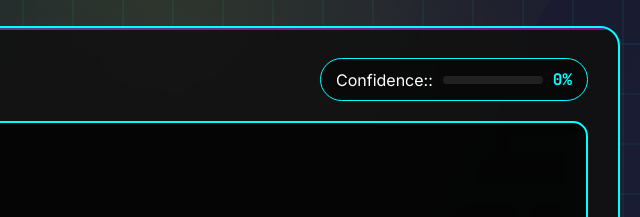
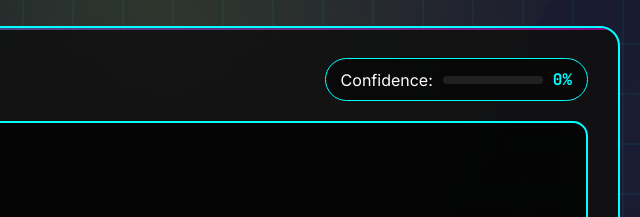
Before and after one commit to NitejKonga22/cryptostring-forensics-lab, a plain HTML site: page index.html in a window 1280 px wide. Shown: the part 269-486 px from the top of the page, 640-1280 px from the left. Drawn offline with Linux system fonts and the light colour scheme.

Commit message:
Update index.html

```diff
--- a/index.html
+++ b/index.html
@@ -32,7 +32,7 @@
                     <div class="input-header">
                         <h2>🔍 String Analysis Engine</h2>
                         <div class="confidence-meter">
-                            <span>Confidence:: </span>
+                            <span>Confidence: </span>
                             <div class="meter-bar">
                                 <div class="meter-fill" id="confidenceMeter"></div>
                             </div>
```
